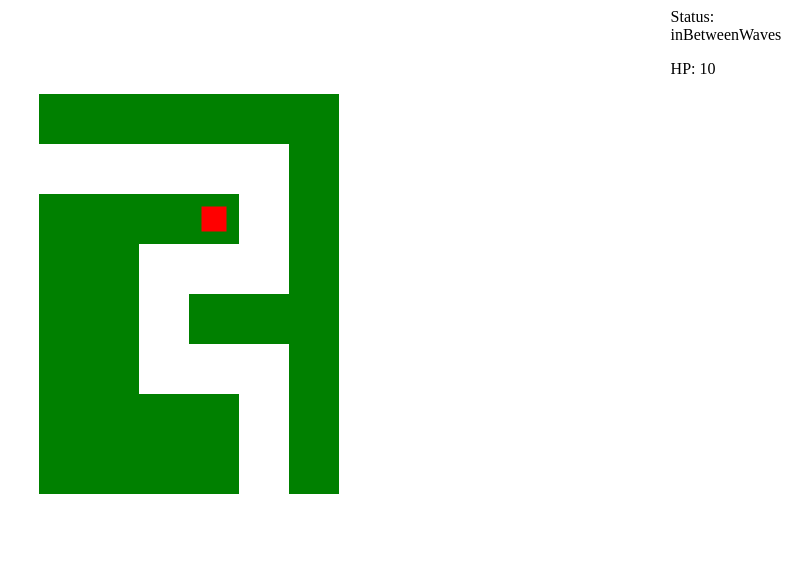
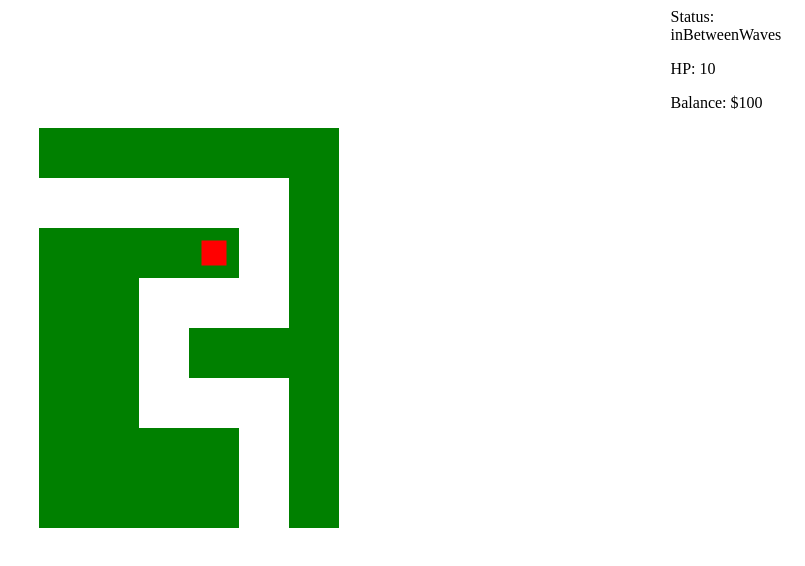
Before and after one commit to alex1431999/tower-defense, a website with bundled scripts: page index.html in a window 1280 px wide. Shown: the whole page, without its empty margins (475-1280 px from the left). Built offline with nearby package versions, Linux system fonts and the light colour scheme.

Commit message:
feat: add balance to state

```diff
--- a/index.html
+++ b/index.html
@@ -2,6 +2,7 @@
     <div style="margin-left: 90%">
         <p id="gameStatus"></p>
         <p id="healthPoints"></p>
+        <p id="balance"></p>
     </div>
     <div style="margin-left: 40%">
         <canvas id="canvas"></canvas>
--- a/src/state.ts
+++ b/src/state.ts
@@ -1,4 +1,4 @@
-export type StateConfig = { healthPoints: number }
+export type StateConfig = { healthPoints: number, startingBalance: number }
 
 export type GameState = 'active' | 'inBetweenWaves' | 'finished'
 
@@ -7,8 +7,11 @@ export class State {
 
     private _gameState: GameState
 
+    private _balance: number
+
     constructor(config: StateConfig) {
         this.healthPoints = config.healthPoints
+        this.balance = config.startingBalance
     }
 
     public get healthPoints() {
@@ -29,6 +32,16 @@ export class State {
         this.gameStatusParagraph.innerText = `Status: ${gameState}`
     }
 
+    public get balance() {
+        return this._balance
+    }
+
+    public set balance(balance: number) {
+        this._balance = balance
+        this.balanceParagraph.innerText = `Balance: $${balance}`
+    }
+
+
     public pauseBetweenWaves(delay = 2000) {
         this.gameState = 'inBetweenWaves'
 
@@ -44,6 +57,10 @@ export class State {
     private get gameStatusParagraph(): HTMLParagraphElement {
         return document.getElementById('gameStatus') as HTMLParagraphElement
     }
+
+    private get balanceParagraph(): HTMLParagraphElement {
+        return document.getElementById('balance') as HTMLParagraphElement
+    }
 }
 
-export const state = new State({healthPoints: 10})
+export const state = new State({healthPoints: 10, startingBalance: 100})
```
